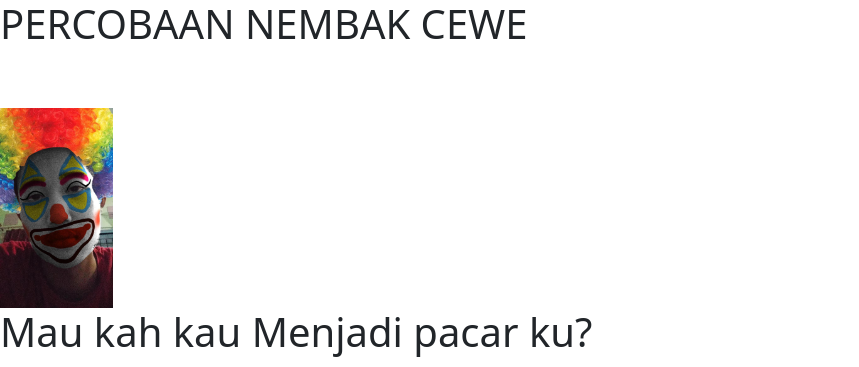
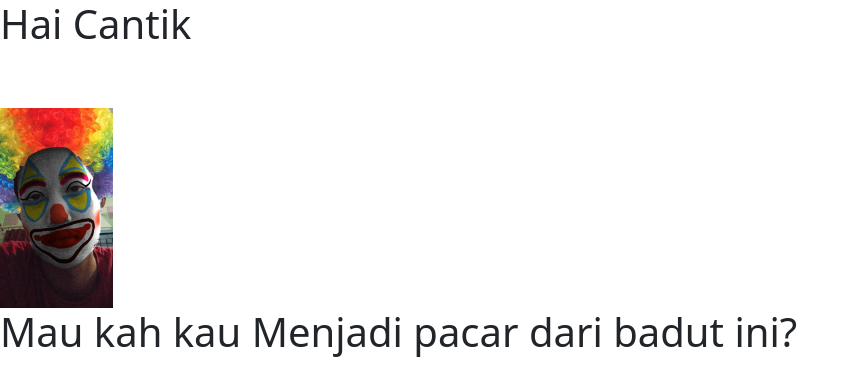
Before and after one commit to Suryanataa/badut, a plain HTML site: page index.html in a window 1280 px wide. Shown: the top 367 px of the page, without its empty margins (0-859 px from the left). Drawn offline with nearby package versions, Linux system fonts and the light colour scheme.

Commit message:
Update index.html

```diff
--- a/index.html
+++ b/index.html
@@ -31,9 +31,9 @@
     </script>
   </head>
   <body>
-    <h1 style="margin-bottom: 60px">PERCOBAAN NEMBAK CEWE</h1>
+    <h1 style="margin-bottom: 60px">Hai Cantik</h1>
     <img src="./img/badut.jpeg" style="height: 200px" alt="badut" />
-    <h1>Mau kah kau Menjadi pacar ku?</h1>
+    <h1>Mau kah kau Menjadi pacar dari badut ini?</h1>
 
     <div
       id="By"
```
